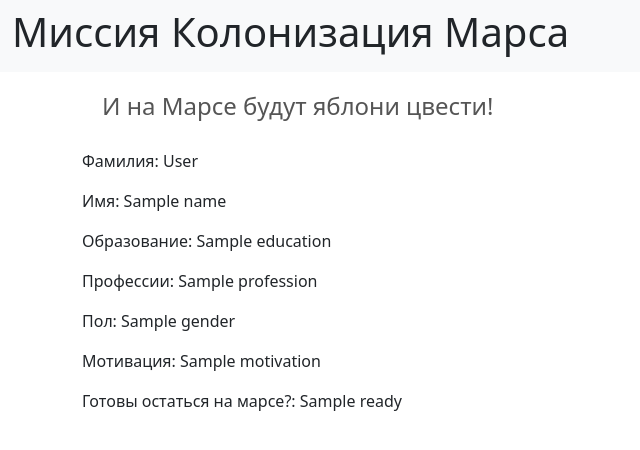
After one commit to withMeAndGit/web, a Flask app: template templates/auto_answer.html in a window 1280 px wide. The commit adds this page. Shown: the top 450 px of the page, without its empty margins (0-640 px from the left). Run offline with Flask 3, Linux system fonts and the light colour scheme; the template is opened without the code that fills it: most values are stand-ins (such as "Sample title", 1, 10 or a date in 2020).

Commit message:
Автоматический ответ

```diff
--- a/app.py
+++ b/app.py
@@ -55,19 +55,26 @@ def promotion_image() -> str:
     return render_template('promotion_image.html')
 
 
-@app.route('/astronaut_selection', methods=['GET', 'POST'])
+@app.route('/astronaut_selection')
 def astronaut_selection() -> str:
-    if request.method == 'GET':
-        return render_template('astronaut_selection.html')
-    elif request.method == 'POST':
-        print(f'''Имя: {request.form['surname']}
-Фамилия: {request.form['name']}
-email: {request.form['email']}
-Профессия: {request.form['profession']}
-Пол: {request.form['gender']}
-Мотивация: {request.form['motivation']}
-Готовность: {request.form['ready']}''')
-        return '<p>Анкета отправлена</p>'
+    return render_template('astronaut_selection.html')
+
+
+@app.route('/answer', methods=['POST'])
+@app.route('/auto_answer', methods=['POST'])
+def answer():
+    context = {
+        'title': 'Анкета',
+        'surname': request.form['surname'],
+        'name': request.form['name'],
+        'education': request.form['education'],
+        'profession': ', '.join(request.form.getlist('profession')),
+        'gender': request.form['gender'],
+        'motivation': request.form['motivation'],
+        'ready': bool(request.form.get('ready'))
+    }
+
+    return render_template('auto_answer.html', **context)
 
 
 if __name__ == '__main__':
--- a/static/css/style.css
+++ b/static/css/style.css
@@ -1,3 +1,4 @@
-h1 {
-    color: red;
+h4 {
+    color: #555555;
+    padding: 20px;
 }
--- a/templates/astronaut_selection.html
+++ b/templates/astronaut_selection.html
@@ -12,7 +12,7 @@
         <div class="col">
             <h1>Анкета претендента</h1>
             <h2>на участие в миссии</h2>
-            <form method="post" action="astronaut_selection">
+            <form method="post" action="answer">
                 <div><input type="text" class="form-control" placeholder="Введите фамилию" name="surname"></div>
                 <div class="mb-3"><input type="text" class="form-control" placeholder="Введите имя" name="name"></div>
                 <div class="mb-3"><input type="email" class="form-control" placeholder="Введите адрес почты"
--- /dev/null
+++ b/templates/auto_answer.html
@@ -0,0 +1,11 @@
+{% extends "base.html" %}
+
+{% block content %}
+<p>Фамилия: {{ surname }}</p>
+<p>Имя: {{ name }}</p>
+<p>Образование: {{ education }}</p>
+<p>Профессии: {{ profession }}</p>
+<p>Пол: {{ gender }}</p>
+<p>Мотивация: {{ motivation }}</p>
+<p>Готовы остаться на марсе?: {{ ready }}</p>
+{% endblock %}
--- a/templates/base.html
+++ b/templates/base.html
@@ -4,6 +4,7 @@
     <meta charset="UTF-8">
     <title>{{ title }}</title>
     <link href="https://cdn.jsdelivr.net/npm/bootstrap@5.3.3/dist/css/bootstrap.min.css" rel="stylesheet" integrity="sha384-QWTKZyjpPEjISv5WaRU9OFeRpok6YctnYmDr5pNlyT2bRjXh0JMhjY6hW+ALEwIH" crossorigin="anonymous">
+    <link href="{{ url_for('static', filename='css/style.css') }}", rel="stylesheet">
 </head>
 <body>
     <nav class="navbar navbar-expand-lg bg-body-tertiary">
```
